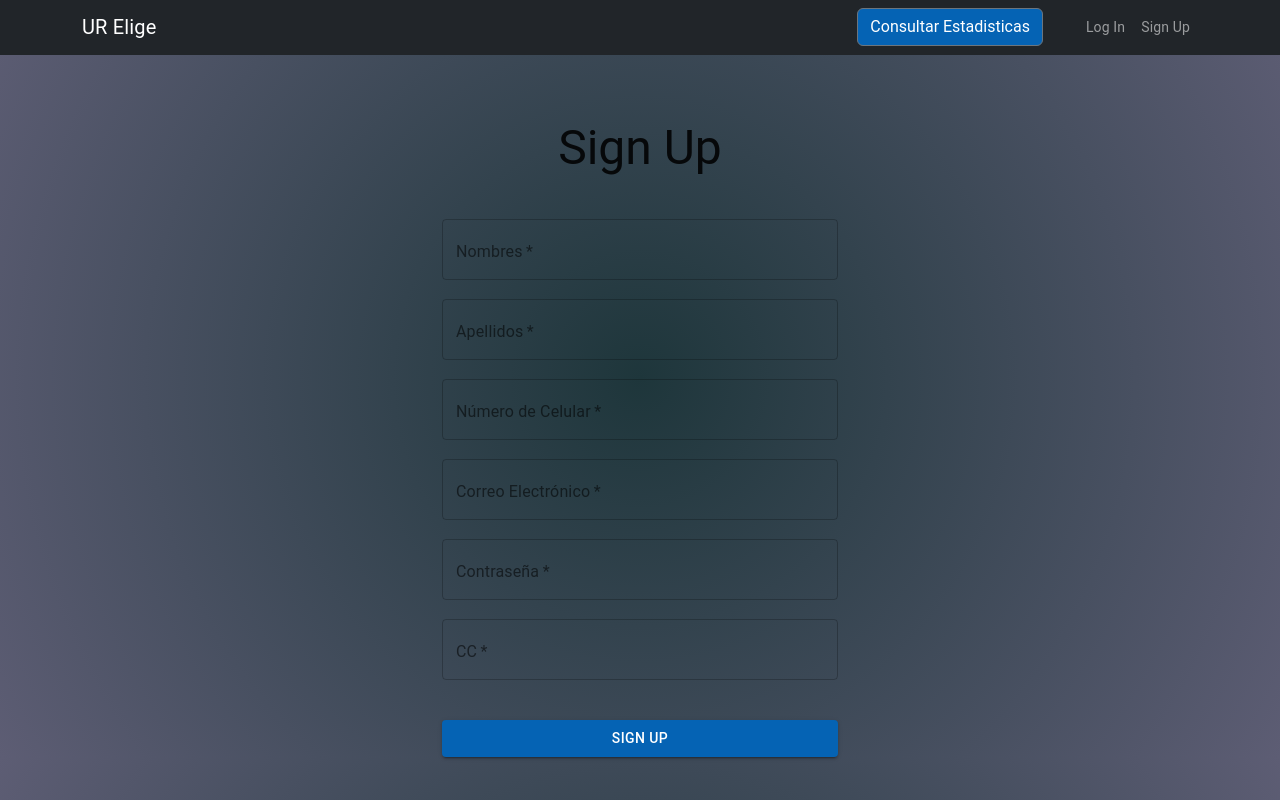
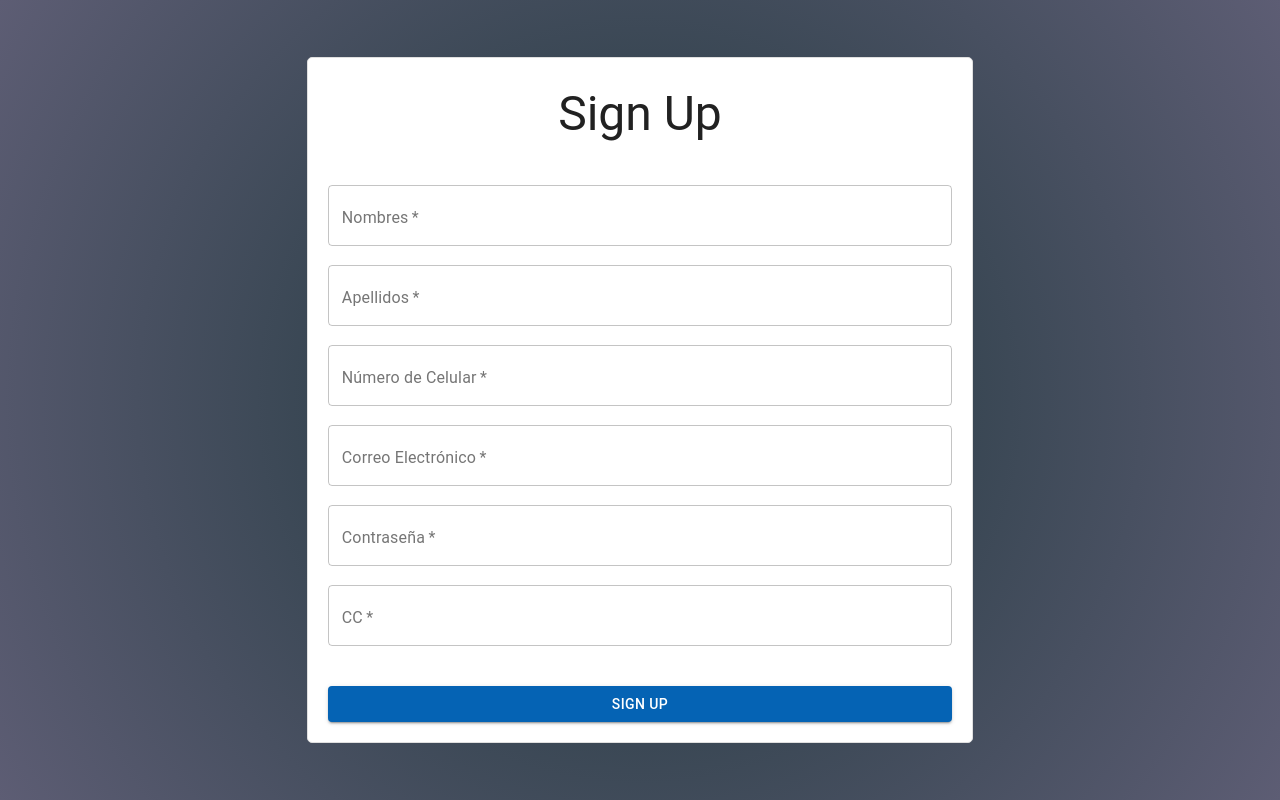
Before and after one commit to LunaDuran23/Capstone_Project, a React (Create React App) app in the folder frontend/: page /signUp in a window 1280 px wide. Built offline with nearby package versions, Linux system fonts and the light colour scheme.

Commit message:
restrictions in sign up form fields

```diff
--- a/frontend/src/Components/LogIn.tsx
+++ b/frontend/src/Components/LogIn.tsx
@@ -27,7 +27,7 @@ function LogIn(){
     if (Object.keys(formErrors).length === 0 && isSubmit) {
       console.log(formValues);
     }
-  }, [formErrors]);
+  }, [formValues, formErrors, isSubmit]);
 
   const validate = (values) => {
     const errors = {username: "", email:"",password:""};
--- a/frontend/src/Components/SignUp.css
+++ b/frontend/src/Components/SignUp.css
@@ -1,3 +1,44 @@
 .formulary {
-    margin-top: 100px !important;
-  }
+  margin-top: 100px !important;
+}
+
+body {
+  background: rgb(2, 0, 36);
+  background: radial-gradient(
+    circle,
+    rgba(2, 0, 36, 1) 0%,
+    rgba(30, 54, 59, 1) 0%,
+    rgba(93, 93, 116, 1) 100%
+  );
+}
+#formulary_ext {
+  display: flex !important;
+  flex-direction: column;
+  justify-content: center;
+  align-items: center;
+  height: 100vh;
+  max-width: 1000px;
+  width: 100%;
+  margin: auto;
+
+}
+#formulary_int {
+  width: 70%;
+  border: 1px solid #dfdfdf;
+  padding: 20px;
+  border-radius: 5px;
+  background: #fff;
+
+}
+pre {
+  width: 70%;
+  color: #fff;
+  font-size: larger;
+}
+
+button {
+  background: #0563b4 !important;
+}
+p {
+  color: red;
+}
--- a/frontend/src/Components/SignUp.tsx
+++ b/frontend/src/Components/SignUp.tsx
@@ -7,7 +7,7 @@ import {
     TextField,
     Button,
   } from "@material-ui/core";
-import { useState } from "react";
+  import { useState, useEffect } from "react";
 import './SignUp.css'
 
 
@@ -21,17 +21,56 @@ const useStyles = makeStyles((theme) => ({
   },
 }));
 
-
-
 function SignUp(){
+    const initialValues = { username: "", email: "", password: "" };
+    const [formValues, setFormValues] = useState(initialValues);
+    const [formErrors, setFormErrors] = useState({username:"",email:"",password:""});
+    const [isSubmit, setIsSubmit] = useState(false);
     const { heading, submitButton } = useStyles();
-
     const [json] = useState<string>();
 
-    return ( <Container>
-        <NavB/>,
-      {/* <Container maxWidth="xs"> */}
-      <Container className="formulary" maxWidth="xs">
+    const handleChange = (e) => {
+      const { name, value } = e.target;
+      setFormValues({ ...formValues, [name]: value });
+    };
+
+    const handleSubmit = (e) => {
+      e.preventDefault();
+      setFormErrors(validate(formValues));
+      setIsSubmit(true);
+    };
+
+    useEffect(() => {
+      console.log(formErrors);
+      if (Object.keys(formErrors).length === 0 && isSubmit) {
+        console.log(formValues);
+      }
+    }, [formValues, formErrors, isSubmit]);
+
+    const validate = (values) => {
+      const errors = {username: "", email:"",password:""};
+      const regex = /^[^\s@]+@[^\s@]+\.[^\s@]{2,}$/i;
+      if (!values.username) {
+        errors.username = "Username is required!";
+      }
+      if (!values.email) {
+        errors.email = "Email is required!";
+      } else if (!regex.test(values.email)) {
+        errors.email = "This is not a valid email format!";
+      }
+      if (!values.password) {
+        errors.password = "Password is required";
+      } else if (values.password.length < 4) {
+        errors.password = "Password must be more than 4 characters";
+      } else if (values.password.length > 10) {
+        errors.password = "Password cannot exceed more than 10 characters";
+      }
+      return errors;
+    };
+
+    return (
+      <Container id="formulary_ext">
+      <Container id = "formulary_int">
         <Typography className={heading} variant="h3">
           Sign Up
         </Typography>
```
